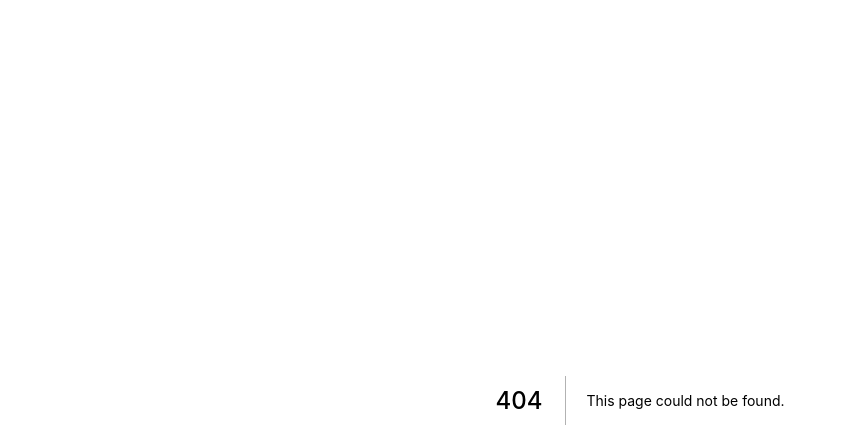
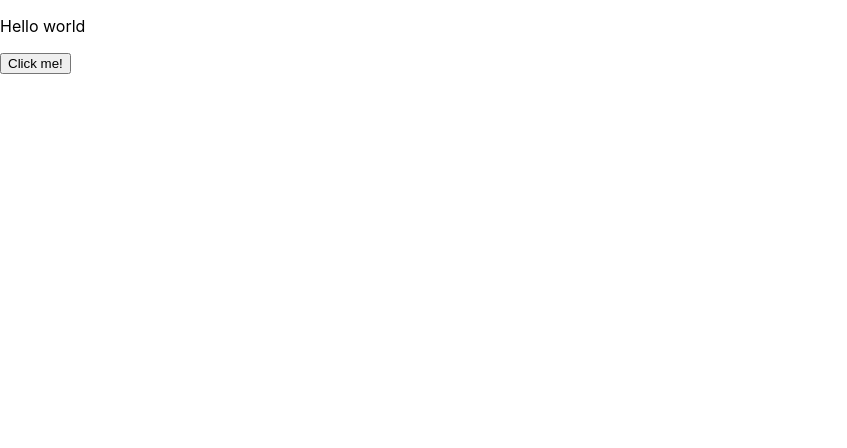
Before and after one commit to backevik/next-boilerplate, a Next.js app: page /hello/world in a window 1280 px wide. Before the commit this address had no page. Shown: the top 448 px of the page, without its empty margins (0-847 px from the left). Built offline with nearby package versions, Linux system fonts and the light colour scheme.

Commit message:
add components and more examples

```diff
--- /dev/null
+++ b/components/button/button.tsx
@@ -0,0 +1,11 @@
+import React, { FC, ReactNode } from 'react';
+
+interface Props {
+  children: ReactNode;
+}
+
+const Button: FC<Props> = ({ children }) => {
+  return <button>{children}</button>;
+};
+
+export default Button;
--- /dev/null
+++ b/components/button/index.tsx
@@ -0,0 +1,3 @@
+import Button from './button';
+
+export default Button;
--- /dev/null
+++ b/pages/hello/world.tsx
@@ -0,0 +1,13 @@
+import Button from '@components/button';
+import React, { FC } from 'react';
+
+const World: FC = () => {
+  return (
+    <div>
+      <p>Hello world</p>
+      <Button>Click me!</Button>
+    </div>
+  );
+};
+
+export default World;
```
Also changed, not shown: 2 other files (tests, documents, lock files or other folders).
